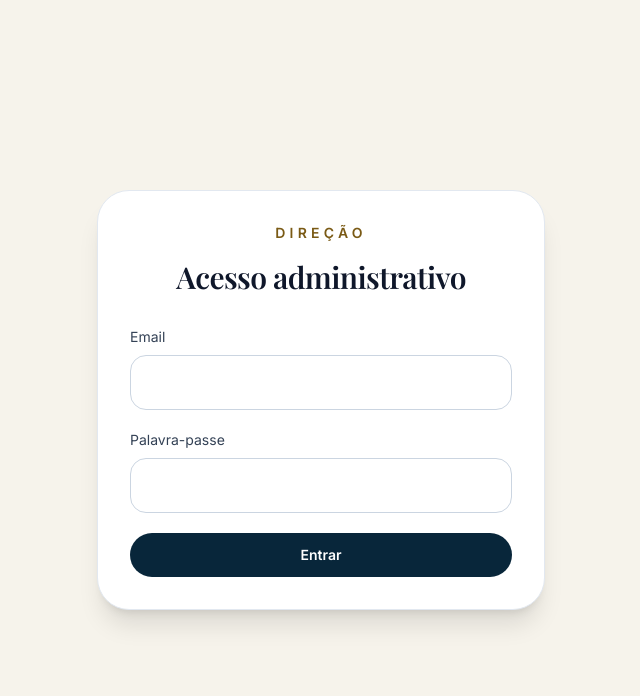
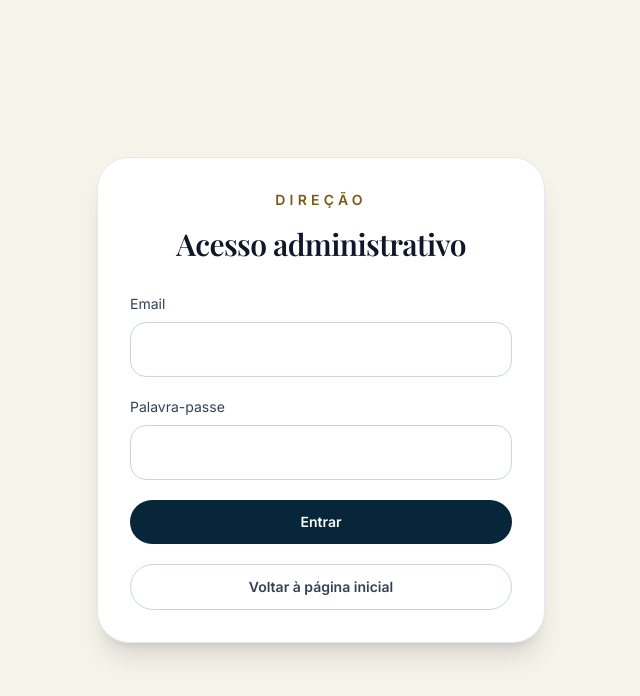
Before and after one commit to luistchitue-boop/nova-escola-politecnica-do-huambo-website, a Next.js app: page /login in a window 1280 px wide. Shown: the top 696 px of the page, without its empty margins (319-959 px from the left). Built offline with nearby package versions, Linux system fonts and the light colour scheme.

Commit message:
feat: add back to home button on login page

```diff
--- a/pages/login.js
+++ b/pages/login.js
@@ -80,6 +80,14 @@ export default function LoginPage() {
             >
               {isSubmitting ? 'A iniciar sessão...' : 'Entrar'}
             </button>
+
+            <button
+              type="button"
+              onClick={() => router.push('/')}
+              className="w-full rounded-full border border-slate-300 bg-white px-6 py-3 text-sm font-semibold text-slate-700 transition hover:bg-slate-50"
+            >
+              Voltar à página inicial
+            </button>
           </form>
         </div>
       </main>
```
